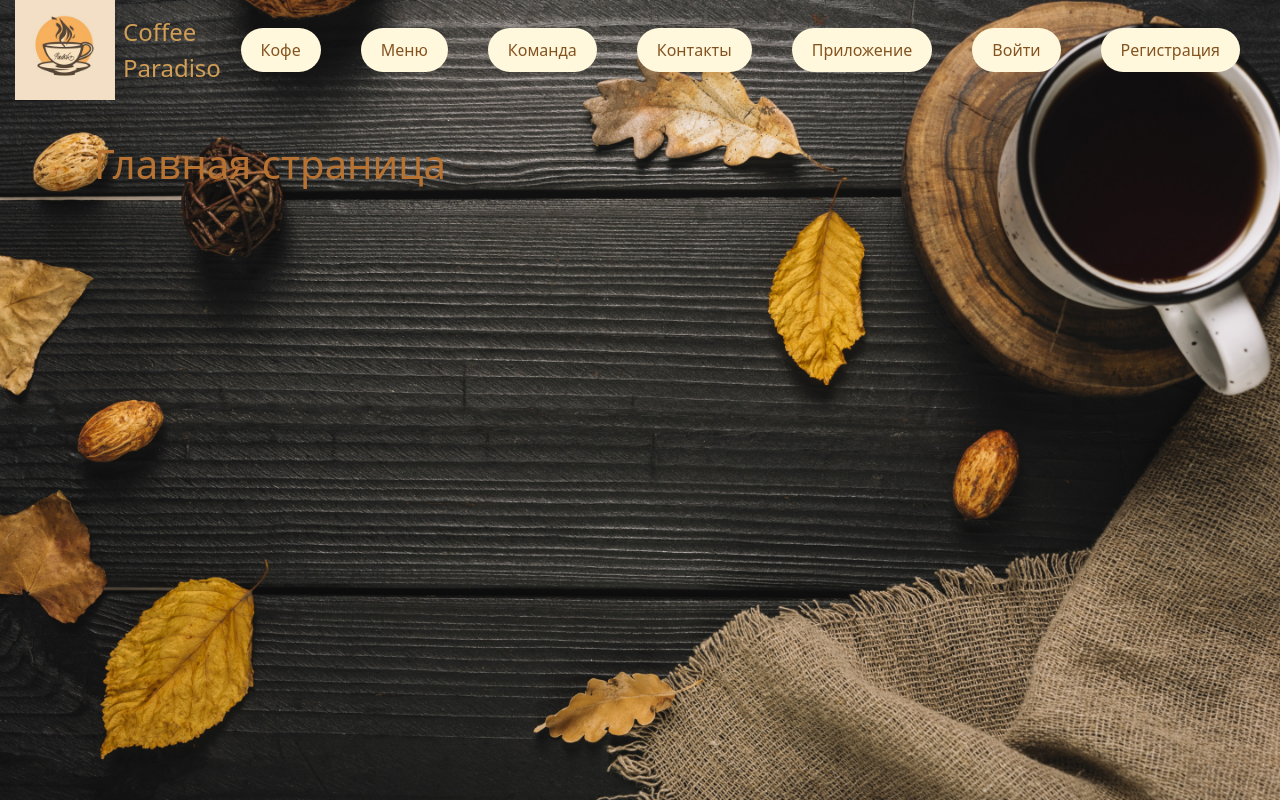
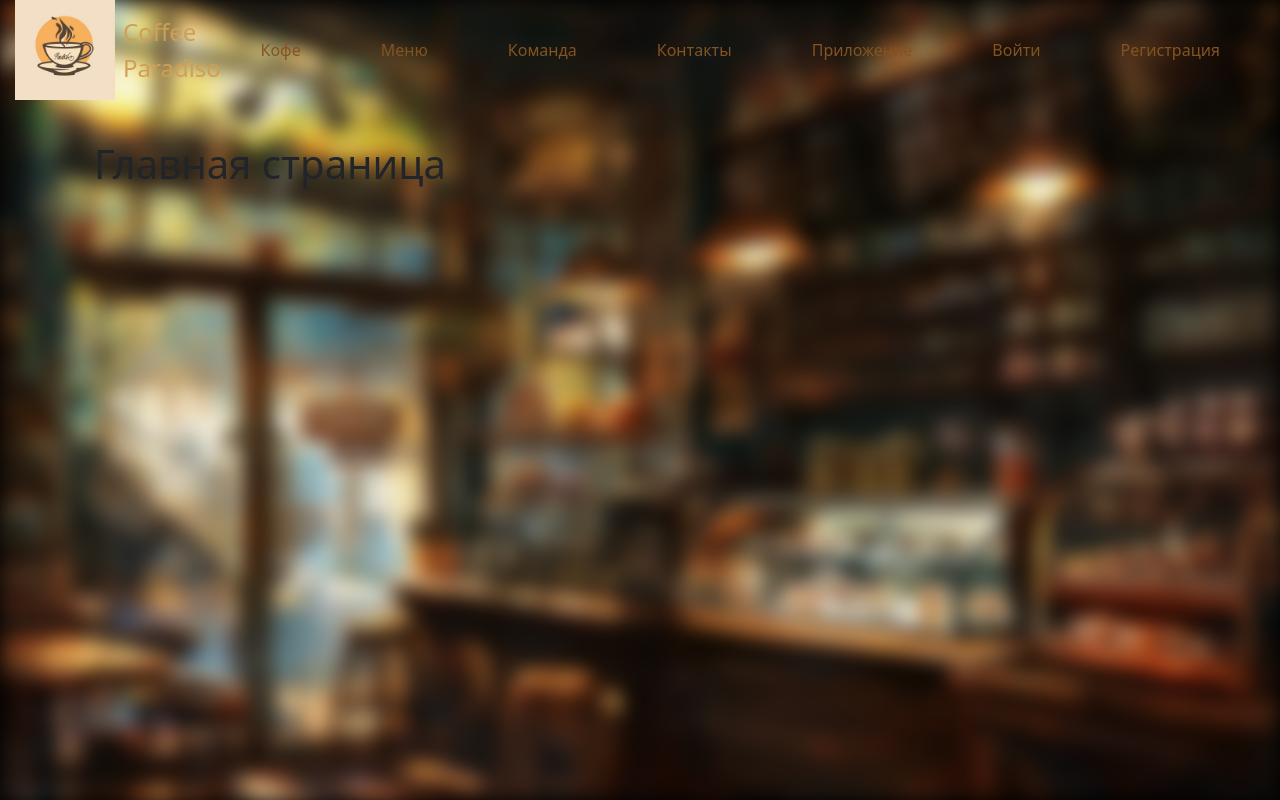
Before and after one commit to J0muty/Caffetteria_Paradisiaca, a Django app: page / in a window 1280 px wide. Run offline with Django 5.2, Linux system fonts and the light colour scheme.

Commit message:
Add new style for login, register, and base

```diff
--- a/Coffee/Coffee/settings.py
+++ b/Coffee/Coffee/settings.py
@@ -61,6 +61,7 @@ TEMPLATES = [
                 'django.template.context_processors.request',
                 'django.contrib.auth.context_processors.auth',
                 'django.contrib.messages.context_processors.messages',
+                'django.template.context_processors.static',
             ],
         },
     },
@@ -110,7 +111,10 @@ USE_TZ = True
 # Static files (CSS, JavaScript, Images)
 # https://docs.djangoproject.com/en/5.1/howto/static-files/
 STATIC_ROOT = os.path.join(BASE_DIR, 'staticfiles')
-STATIC_URL = 'static/'
+STATIC_URL = '/static/'
+STATICFILES_DIRS = [
+    BASE_DIR / "static",
+]
 # Default primary key field type
 # https://docs.djangoproject.com/en/5.1/ref/settings/#default-auto-field
 
--- a/Coffee/main/static/main/base.css
+++ /dev/null
@@ -1,44 +0,0 @@
-body {
-    background: url('/static/main/background.jpg') no-repeat center center fixed;
-    background-size: cover;
-}
-
-
-.nav-link {
-    color: #855320;
-    background-color: cornsilk;
-    border-radius: 25px;
-    text-align: center;
-    padding: 10px 20px;
-    transition: background-color 0.7s, color 0.5s, box-shadow 0.5s;
-    text-decoration: none;
-    margin-right: 40px;
-}
-
-
-.nav-central {
-    margin-right: auto;
-    padding-left: 15px;
-}
-
-.brand-link {
-    display: block;
-    justify-content: center;
-    align-items: center;
-    font-size: 0;
-    line-height: 0;
-}
-
-
-.brand-link img {
-    height: 65px;
-    margin-right: 35px;
-}
-
-.fs-4 {
-    color: #d19e56;
-}
-
-.custom-heading {
-    color: #b87333;
-}
--- a/Coffee/main/templates/main/base.html
+++ b/Coffee/main/templates/main/base.html
@@ -5,9 +5,60 @@
     <meta charset="UTF-8">
     <title>{% block title %}Coffee Paradiso{% endblock %}</title>
     <link href="https://cdn.jsdelivr.net/npm/bootstrap@5.3.3/dist/css/bootstrap.min.css" rel="stylesheet">
-    <link href="{% static 'main/base.css' %}" rel="stylesheet">
+    <style>
+        body {
+            margin: 0;
+            position: relative;
+            overflow: hidden;
+            height: 100vh;
+            background-color: #000;
+        }
+
+        .background {
+            position: absolute;
+            top: 0;
+            left: 0;
+            right: 0;
+            bottom: 0;
+            background: url('{% static "main/background1.jpg" %}') no-repeat center center fixed;
+            background-size: 100%;
+            filter: blur(10px);
+            z-index: -1;
+        }
+
+        .nav-link {
+            color: #855320;
+            border-radius: 25px;
+            text-align: center;
+            padding: 10px 20px;
+            transition: background-color 0.7s, color 0.5s, box-shadow 0.5s;
+            text-decoration: none;
+            margin-right: 40px;
+        }
+
+        .nav-central {
+            margin-right: auto;
+            padding-left: 15px;
+        }
+
+        .brand-link img {
+            height: 65px;
+            margin-right: 35px;
+        }
+
+        .fs-4 {
+            color: #d19e56;
+        }
+
+        .container {
+            position: relative;
+            z-index: 1;
+        }
+    </style>
 </head>
 <body>
+    <div class="background"></div>
+
     <div class="d-flex flex-column flex-md-row align-items-center pb-3 mb-4 nav-central">
         <a href="{% url 'index' %}" class="d-flex align-items-center link-body-emphasis text-decoration-none">
             <img src="{% static 'main/logo.png' %}" alt="Coffee Paradiso Logo" width="100" height="100" class="me-2">
```
Also changed, not shown: Coffee/main/templates/main/registration/login.html (+24 -6 lines), Coffee/main/templates/main/registration/register.html (+26 -9 lines), Coffee/db.sqlite3, Coffee/main/static/main/background.jpg (deleted), Coffee/main/static/main/background1.jpg (added), Coffee/main/static/main/background_login.jpg (added), Coffee/main/static/main/background_register.jpg (added).
